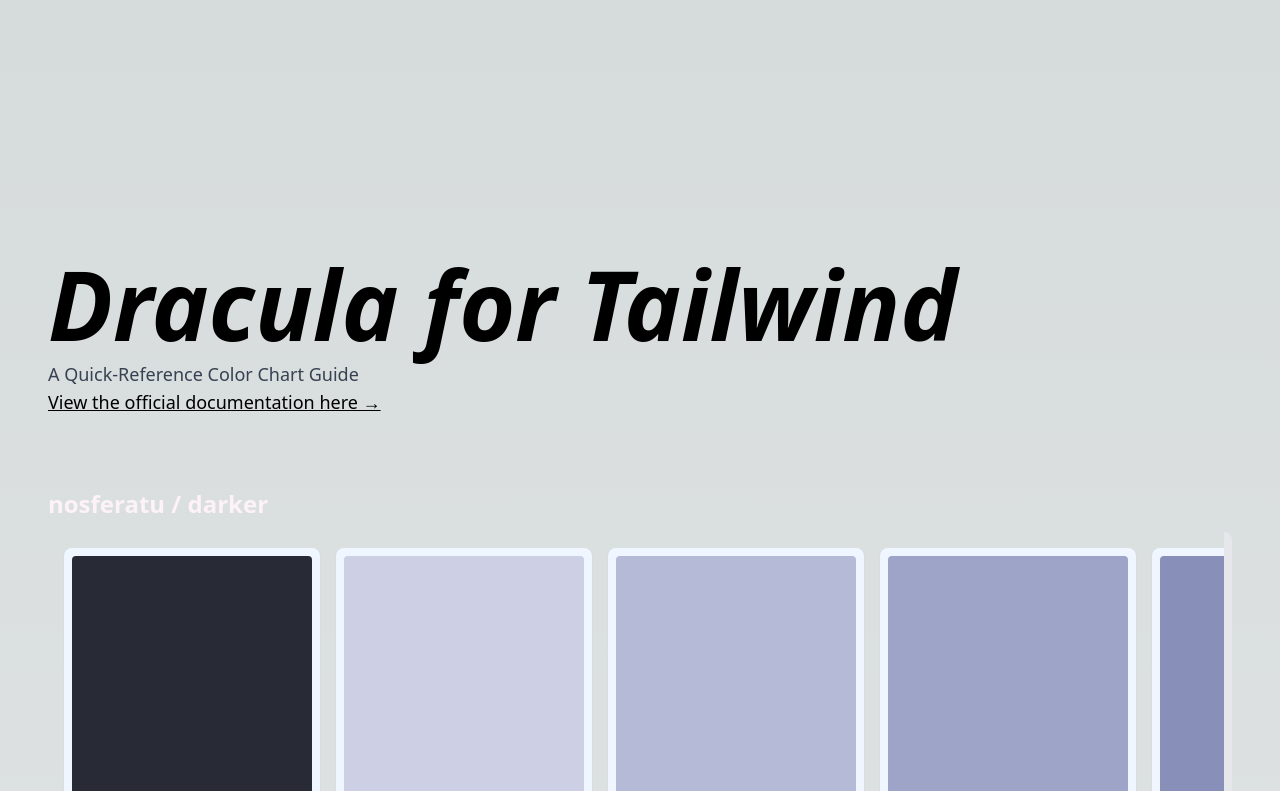
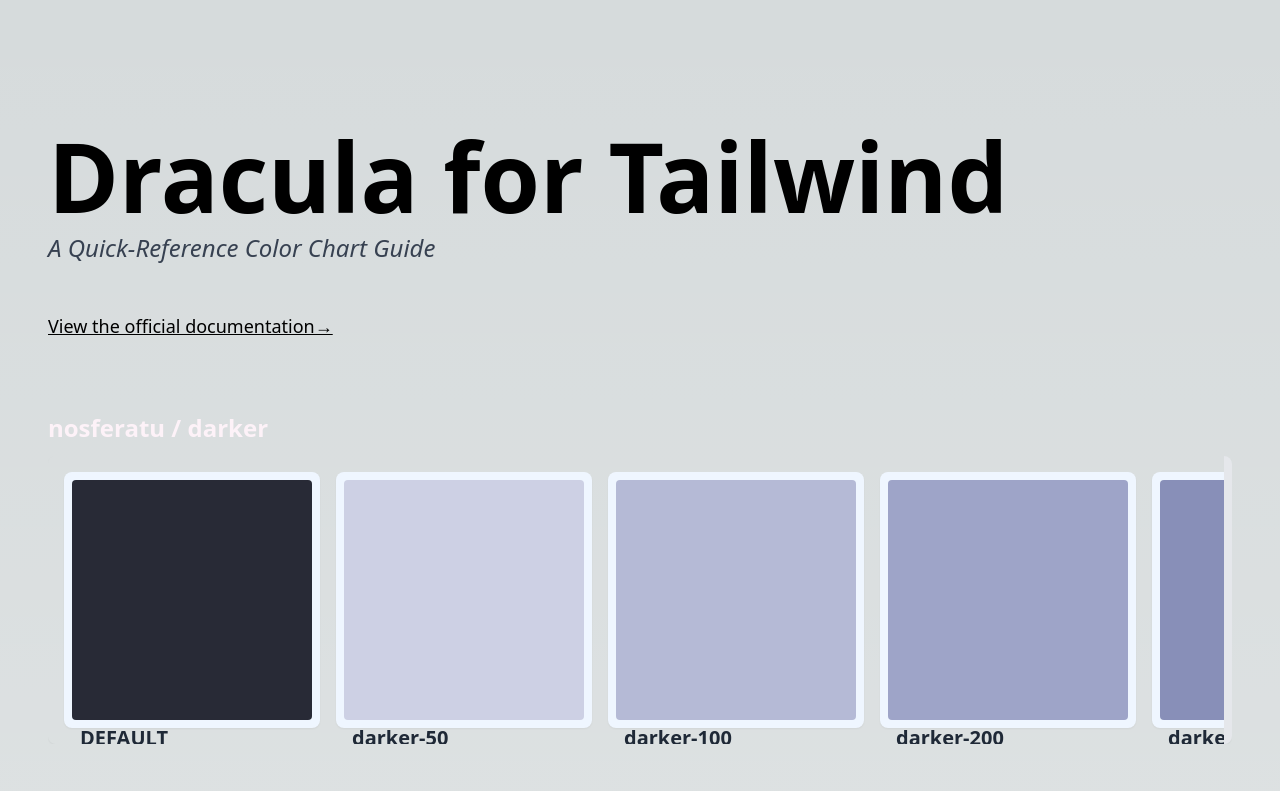
Before and after one commit to jordanlambrecht/dracula-tailwind-reference, a Next.js app: page / in a window 1280 px wide. Shown: the top 791 px of the page. Built offline with nearby package versions, Linux system fonts and the light colour scheme; what tailwind-dracula would draw is missing.

Commit message:
style: design updates

```diff
--- a/package.json
+++ b/package.json
@@ -10,6 +10,7 @@
   },
   "dependencies": {
     "@types/react-copy-to-clipboard": "^5.0.7",
+    "@vercel/analytics": "^1.3.1",
     "axios": "^1.7.3",
     "classnames": "^2.5.1",
     "copy-to-clipboard": "^3.3.3",
--- a/src/components/typography/Subheader.tsx
+++ b/src/components/typography/Subheader.tsx
@@ -7,7 +7,7 @@
 }
 
 const Subheading: React.FC<SubheadingProps> = ({ children, className }) => {
-  const baseClasses = "text-lg font-medium text-gray-700"
+  const baseClasses = "text-2xl font-medium text-gray-700"
   const combinedClasses = classNames(baseClasses, className)
 
   return <p className={combinedClasses}>{children}</p>
--- a/src/pages/index.tsx
+++ b/src/pages/index.tsx
@@ -7,19 +7,19 @@
   // Sort entries to move "DEFAULT" to the front
 
   return (
-    <main className='min-h-screen px-12 py-64 bg-dracula-darker-900'>
+    <main className='min-h-screen px-12 py-32 bg-dracula-darker-900'>
       <div className='mx-auto max-w-8xl'>
         <div className='mb-16'>
-          <H1 className='mb-2 italic text-dracula'>Dracula for Tailwind</H1>
-          <Subheader className='text-yellow'>
+          <H1 className='mb-2 text-dracula'>Dracula for Tailwind</H1>
+          <Subheader className='text-yellow italic mb-12'>
             A Quick-Reference Color Chart Guide
           </Subheader>
           <Link
             href='https://draculatheme.com/tailwind'
-            className='text-lg duration-75 text-green hover:text-green-100 underline'
+            className='text-lg duration-75 text-dracula-green hover:text-dracula-green-100 underline'
             target='_blank'
           >
-            View the official documentation here →
+            <p> View the official documentation→</p>
           </Link>
         </div>
         <div className='flex flex-col items-center justify-center py-2 space-y-12 overflow-x-hidden '>
```
Also changed, not shown: 1 other file (tests, documents, lock files or other folders).
